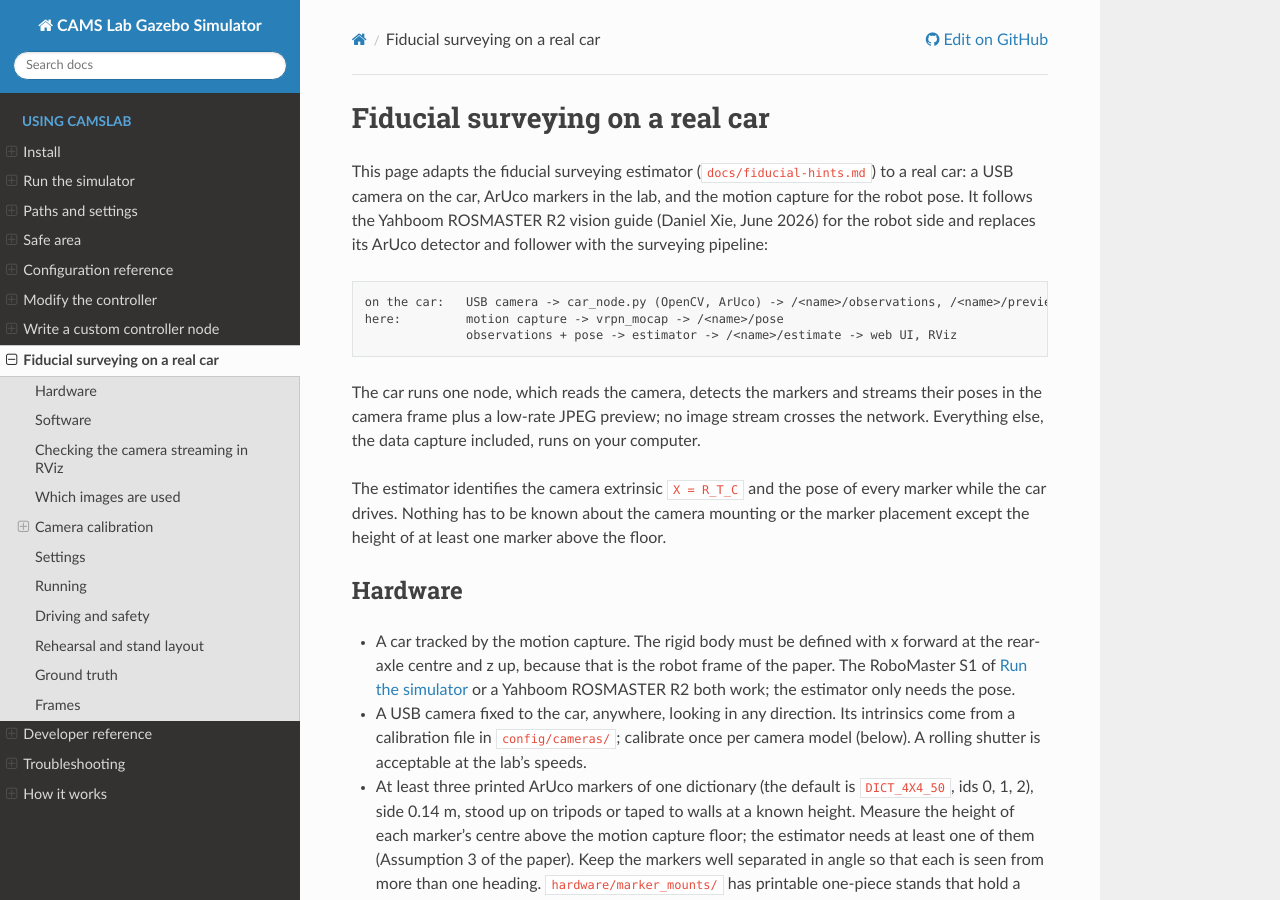
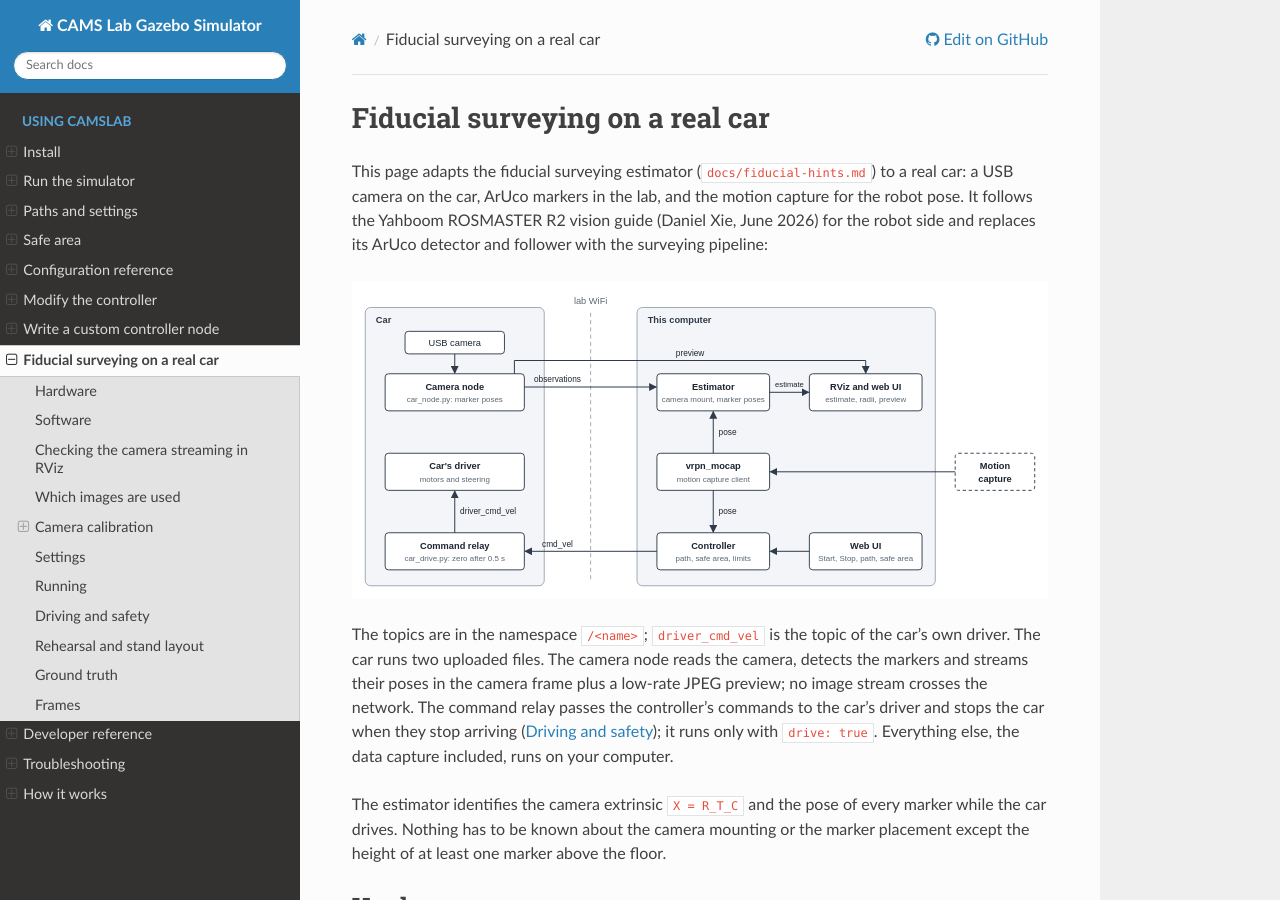
Before and after one commit to aicheye/camslab_ws, a Sphinx documentation site: the page built from docs/hardware-survey.md, in a window 1280 px wide and 900 px high. Built offline with Sphinx 7.4.7 and the Read the Docs theme 3.1.0, drawn with Linux system fonts in a browser that asks for light colours.

Commit message:
Draw the survey's nodes and topics in the hardware guide
The three-line text pipeline at the top of the survey page still said
the car runs one node. A diagram replaces it: the camera node and the
command relay on the car, the estimator, the motion capture client, the
controller, RViz and the web UI on this computer, and the topics that
cross the lab WiFi.

Co-Authored-By: Claude Fable 5.2 <noreply@anthropic.com>
Claude-Session: https://claude.ai/code/session_013B3SG4MTQgr89e5j8pk9wq

````diff
--- a/docs/hardware-survey.md
+++ b/docs/hardware-survey.md
@@ -5,13 +5,18 @@ a USB camera on the car, ArUco markers in the lab, and the motion capture for th
 pose. It follows the Yahboom ROSMASTER R2 vision guide (Daniel Xie, June 2026) for the
 robot side and replaces its ArUco detector and follower with the surveying pipeline:
 
-    on the car:   USB camera -> car_node.py (OpenCV, ArUco) -> /<name>/observations, /<name>/preview
-    here:         motion capture -> vrpn_mocap -> /<name>/pose
-                  observations + pose -> estimator -> /<name>/estimate -> web UI, RViz
+```{image} images/survey-system.svg
+:alt: The camera node and the command relay run on the car; the estimator, the motion capture client, the controller, RViz and the web UI run on this computer. Observations and the preview go from the car to this computer over the lab WiFi, cmd_vel goes back.
+:width: 100%
+```
 
-The car runs one node, which reads the camera, detects the markers and streams their
-poses in the camera frame plus a low-rate JPEG preview; no image stream crosses the
-network. Everything else, the data capture included, runs on your computer.
+The topics are in the namespace `/<name>`; `driver_cmd_vel` is the topic of the car's
+own driver. The car runs two uploaded files. The camera node reads the camera, detects
+the markers and streams their poses in the camera frame plus a low-rate JPEG preview; no
+image stream crosses the network. The command relay passes the controller's commands to
+the car's driver and stops the car when they stop arriving
+([Driving and safety](#driving-and-safety)); it runs only with `drive: true`. Everything
+else, the data capture included, runs on your computer.
 
 The estimator identifies the camera extrinsic `X = R_T_C` and the pose of every marker
 while the car drives. Nothing has to be known about the camera mounting or the marker
````
Also changed, not shown: docs/images/survey-system.svg (added).
